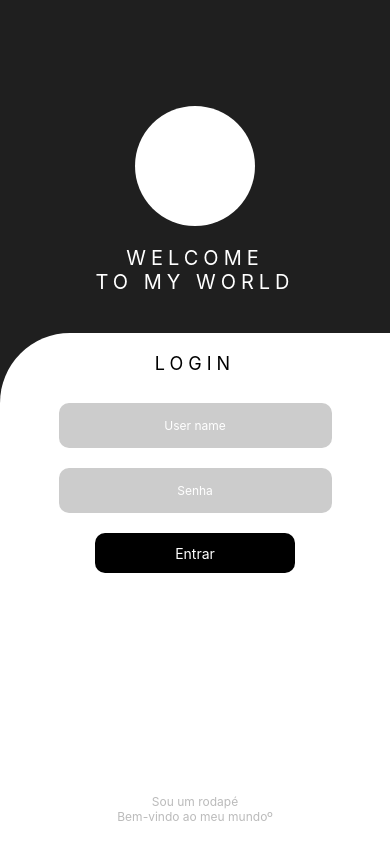
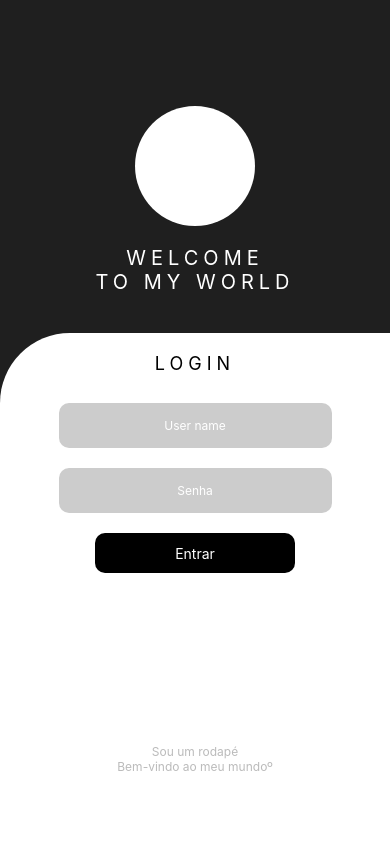
Before and after one commit to paulogermanopg/RN_My_World, a React Native app: screen / in a window 390 px wide. Built offline with nearby package versions, Linux system fonts and the light colour scheme.

Commit message:
fix: footer adjustment

```diff
--- a/src/screens/Welcome.tsx
+++ b/src/screens/Welcome.tsx
@@ -122,7 +122,7 @@ const styles = StyleSheet.create({
   rodape: {
     alignItems: 'center',
     justifyContent: 'center',
-    marginBottom: 20,
+    marginBottom: 70,
   },
   rodapeText: {
     textAlign: 'center',
```
